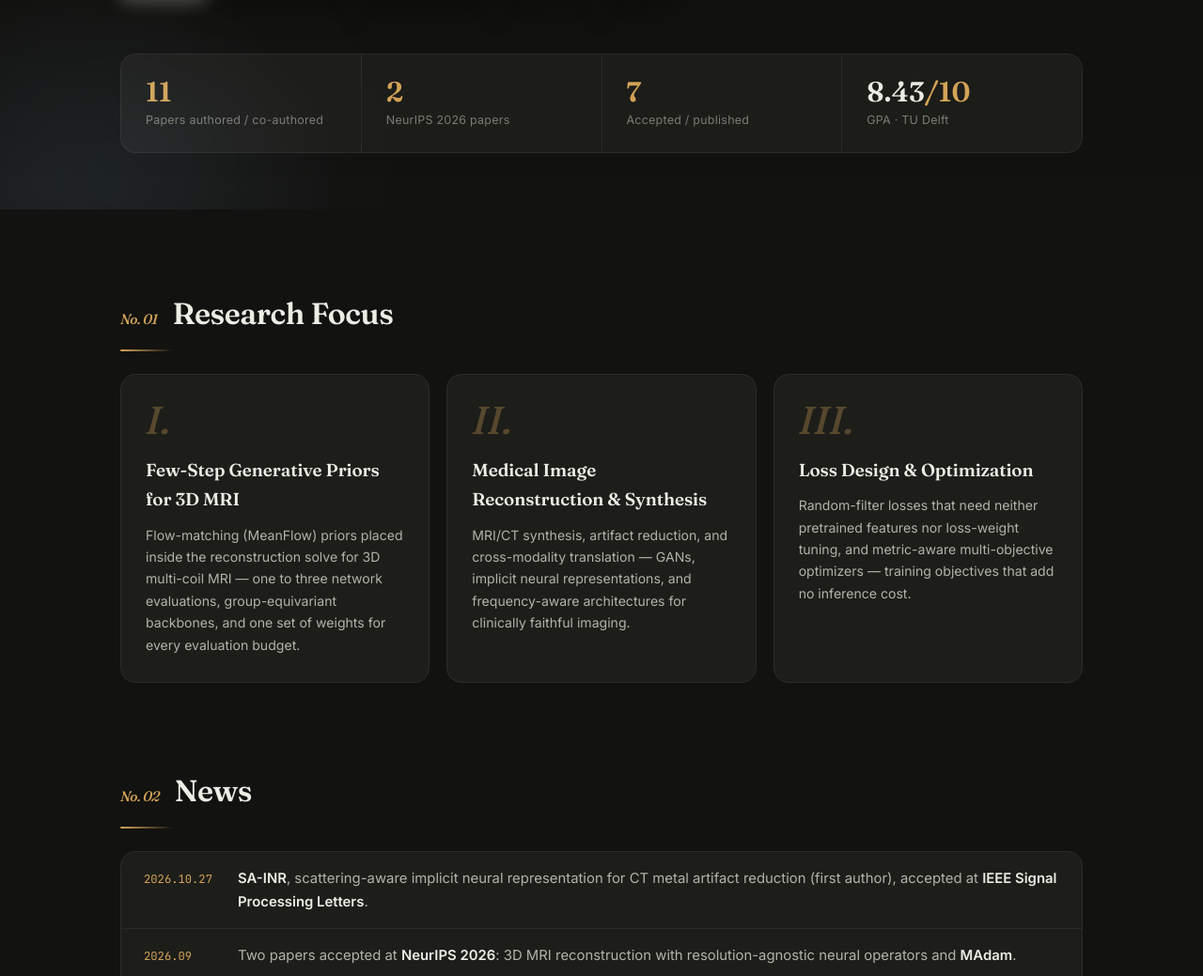
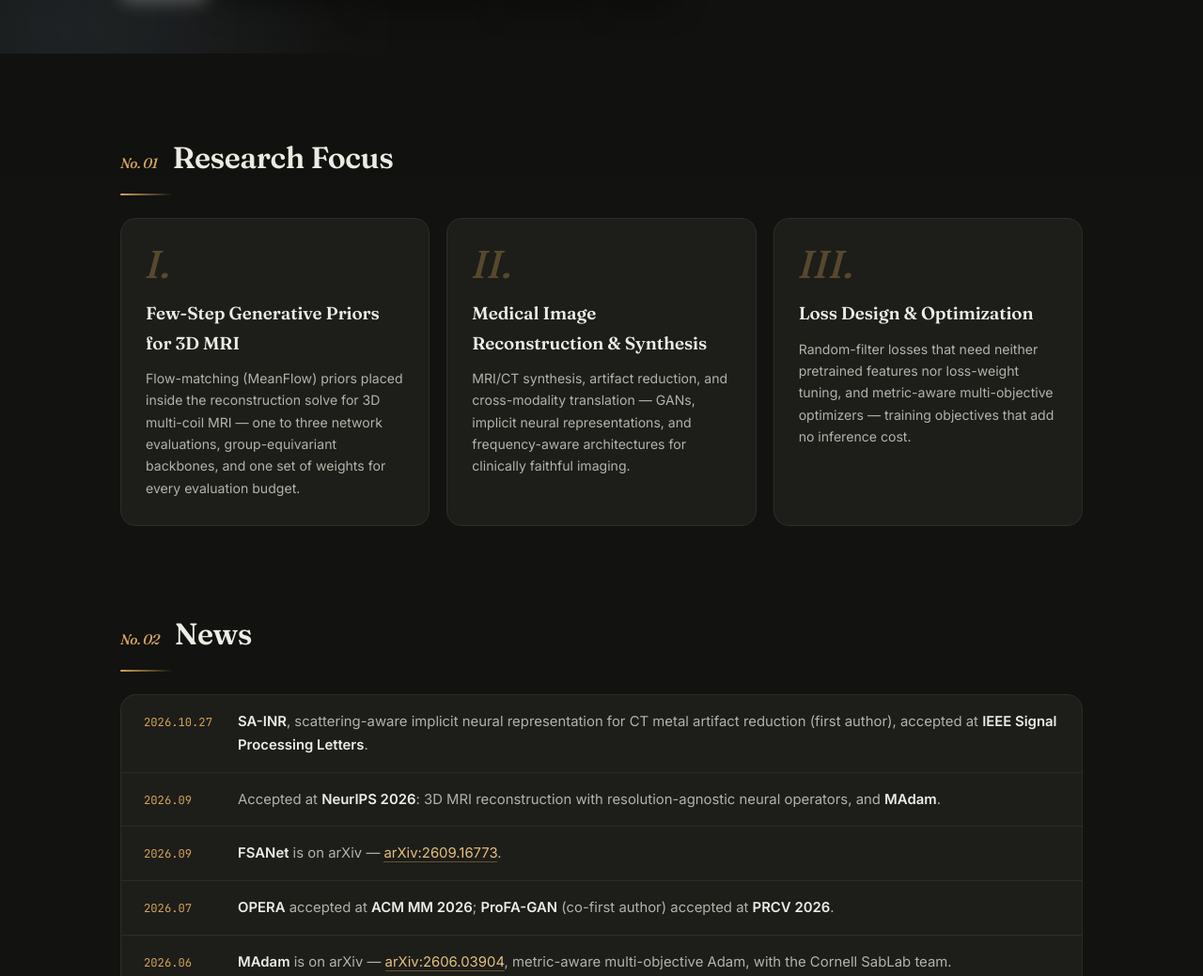
Before and after one commit to WRBcode/WRBcode.github.io, a plain HTML site: page index.html in a window 1280 px wide. Shown: the part 612-1651 px from the top of the page at 94% size. Drawn offline with Linux system fonts and the light colour scheme.

Commit message:
Remove the paper-count band and the paper count in the NeurIPS news item

```diff
--- a/index.html
+++ b/index.html
@@ -603,14 +603,6 @@
       </div>
     </div>
   </div>
-  <div class="wrap">
-    <div class="stats reveal">
-      <div class="stat"><div class="num"><span class="count" data-to="11">0</span></div><div class="lbl">Papers authored / co-authored</div></div>
-      <div class="stat"><div class="num"><span class="count" data-to="2">0</span></div><div class="lbl">NeurIPS 2026 papers</div></div>
-      <div class="stat"><div class="num"><span class="count" data-to="7">0</span></div><div class="lbl">Accepted / published</div></div>
-      <div class="stat"><div class="num">8.43<span>/10</span></div><div class="lbl">GPA · TU Delft</div></div>
-    </div>
-  </div>
 </header>
 
 <main class="wrap">
@@ -646,7 +638,7 @@
     </div>
     <div class="news reveal">
       <div class="news-item"><div class="news-date">2026.10.27</div><div class="news-body"><b>SA-INR</b>, scattering-aware implicit neural representation for CT metal artifact reduction (first author), accepted at <b>IEEE Signal Processing Letters</b>.</div></div>
-      <div class="news-item"><div class="news-date">2026.09</div><div class="news-body">Two papers accepted at <b>NeurIPS 2026</b>: 3D MRI reconstruction with resolution-agnostic neural operators and <b>MAdam</b>.</div></div>
+      <div class="news-item"><div class="news-date">2026.09</div><div class="news-body">Accepted at <b>NeurIPS 2026</b>: 3D MRI reconstruction with resolution-agnostic neural operators, and <b>MAdam</b>.</div></div>
       <div class="news-item"><div class="news-date">2026.09</div><div class="news-body"><b>FSANet</b> is on arXiv — <a href="https://arxiv.org/abs/2609.16773">arXiv:2609.16773</a>.</div></div>
       <div class="news-item"><div class="news-date">2026.07</div><div class="news-body"><b>OPERA</b> accepted at <b>ACM MM 2026</b>; <b>ProFA-GAN</b> (co-first author) accepted at <b>PRCV 2026</b>.</div></div>
       <div class="news-item"><div class="news-date">2026.06</div><div class="news-body"><b>MAdam</b> is on arXiv — <a href="https://arxiv.org/abs/2606.03904">arXiv:2606.03904</a>, metric-aware multi-objective Adam, with the Cornell SabLab team.</div></div>
```
